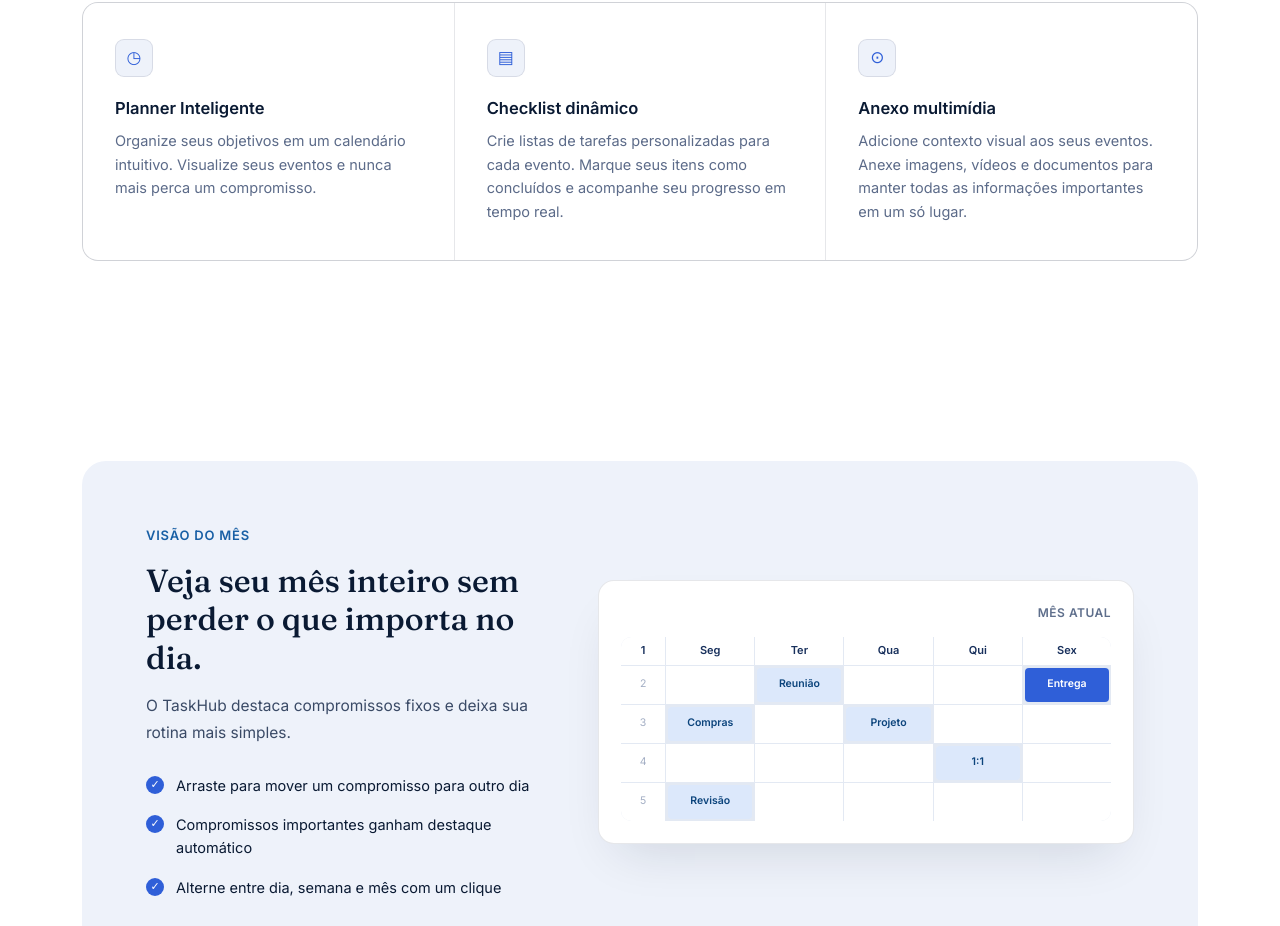
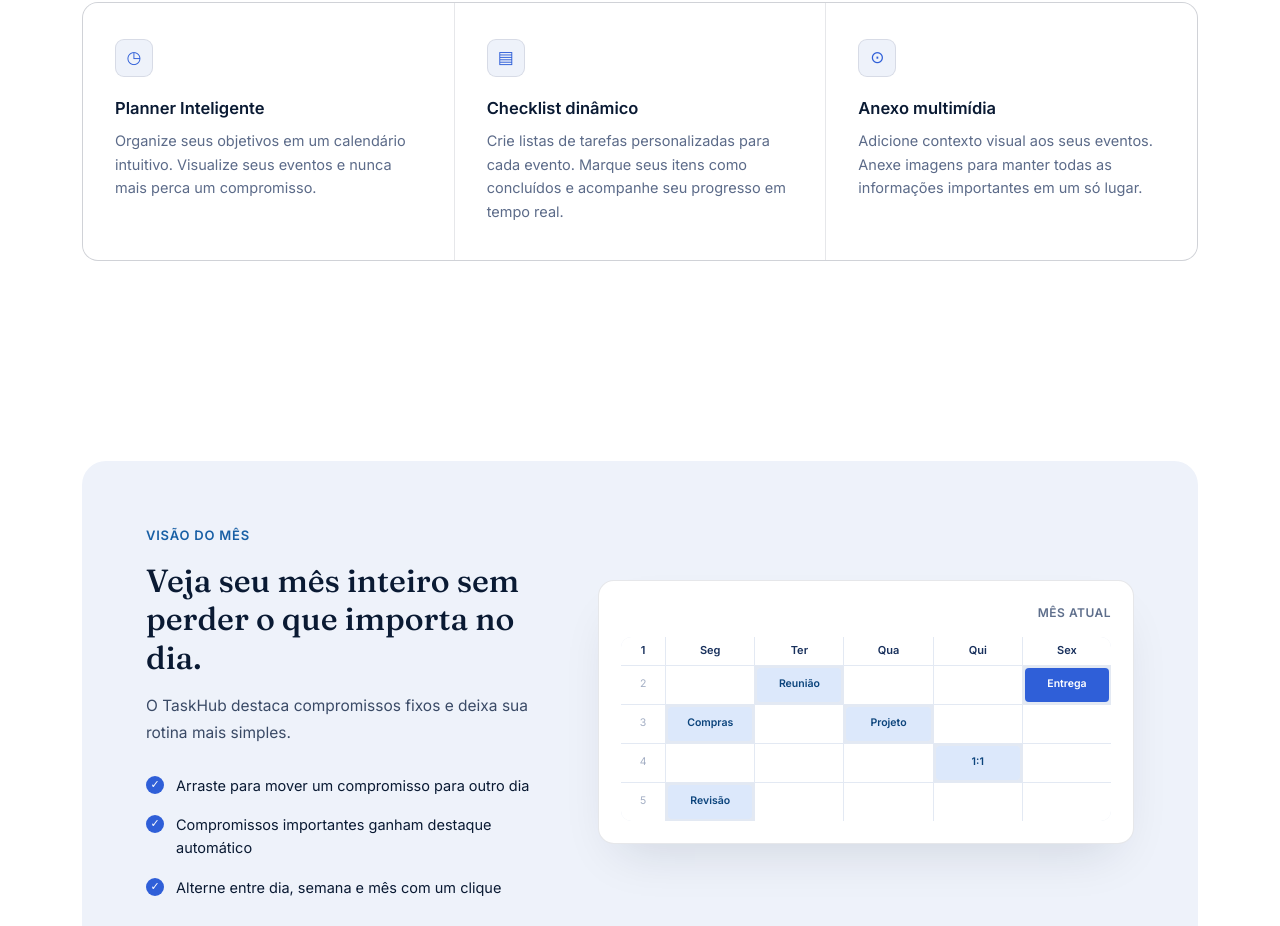
Before and after one commit to izbellwinz/TaskHub-main-1, a React (Vite) app in the folder TaskHub-main/taskhub/: page / in a window 1280 px wide. Shown: the part 1235-2161 px from the top of the page. Built offline with nearby package versions, Linux system fonts and the light colour scheme; no server answers.

Commit message:
alteração de texto (multimidia)

```diff
--- a/TaskHub-main/taskhub/src/pages/Home.jsx
+++ b/TaskHub-main/taskhub/src/pages/Home.jsx
@@ -11,7 +11,7 @@ const days = [
 const features = [
   ['◷', 'Planner Inteligente', 'Organize seus objetivos em um calendário intuitivo. Visualize seus eventos e nunca mais perca um compromisso.'],
   ['▤', 'Checklist dinâmico', 'Crie listas de tarefas personalizadas para cada evento. Marque seus itens como concluídos e acompanhe seu progresso em tempo real.'],
-  ['⊙', 'Anexo multimídia', 'Adicione contexto visual aos seus eventos. Anexe imagens, vídeos e documentos para manter todas as informações importantes em um só lugar.'],
+  ['⊙', 'Anexo multimídia', 'Adicione contexto visual aos seus eventos. Anexe imagens para manter todas as informações importantes em um só lugar.'],
 ];
 
 const weekCells = [
```
